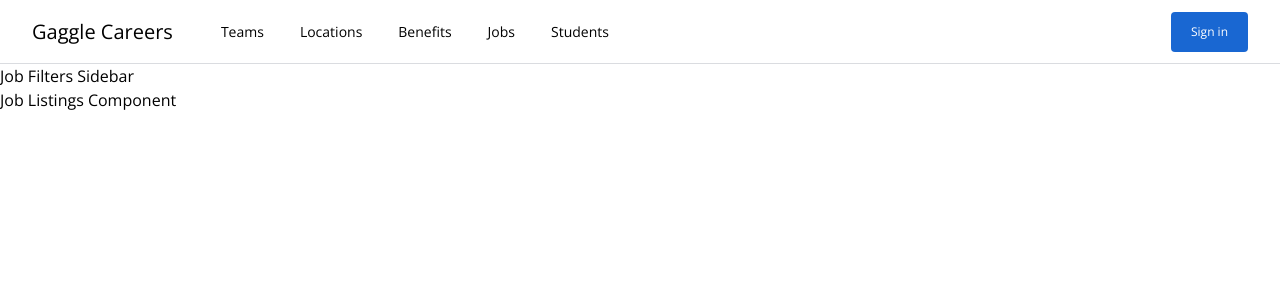
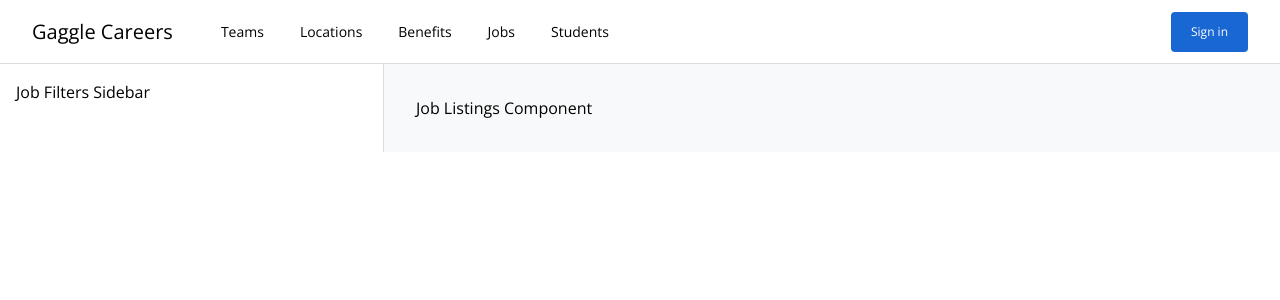
Before and after one commit to neopythe/job-search, a Vue app: page /#/jobs/results in a window 1280 px wide. Shown: the top 300 px of the page. Built offline with nearby package versions, Linux system fonts and the light colour scheme.

Commit message:
style jobfilterssidebar and joblistings components

```diff
--- a/src/components/JobResults/JobFiltersSidebar/JobFiltersSidebar.vue
+++ b/src/components/JobResults/JobFiltersSidebar/JobFiltersSidebar.vue
@@ -1,5 +1,9 @@
 <template>
-  <div>Job Filters Sidebar</div>
+  <div
+    class="flex flex-col p-4 bg-white border-r border-solid border-brand-gray-1 w-96"
+  >
+    Job Filters Sidebar
+  </div>
 </template>
 
 <script>
--- a/src/components/JobResults/JobListings.vue
+++ b/src/components/JobResults/JobListings.vue
@@ -1,5 +1,5 @@
 <template>
-  <main>Job Listings Component</main>
+  <main class="flex-auto p-8 bg-brand-gray-2">Job Listings Component</main>
 </template>
 
 <script>
--- a/src/views/JobResultsView.vue
+++ b/src/views/JobResultsView.vue
@@ -1,5 +1,5 @@
 <template>
-  <div>
+  <div class="flex flex-row flex-nowrap w-full">
     <JobFiltersSidebar />
     <JobListings />
   </div>
```
